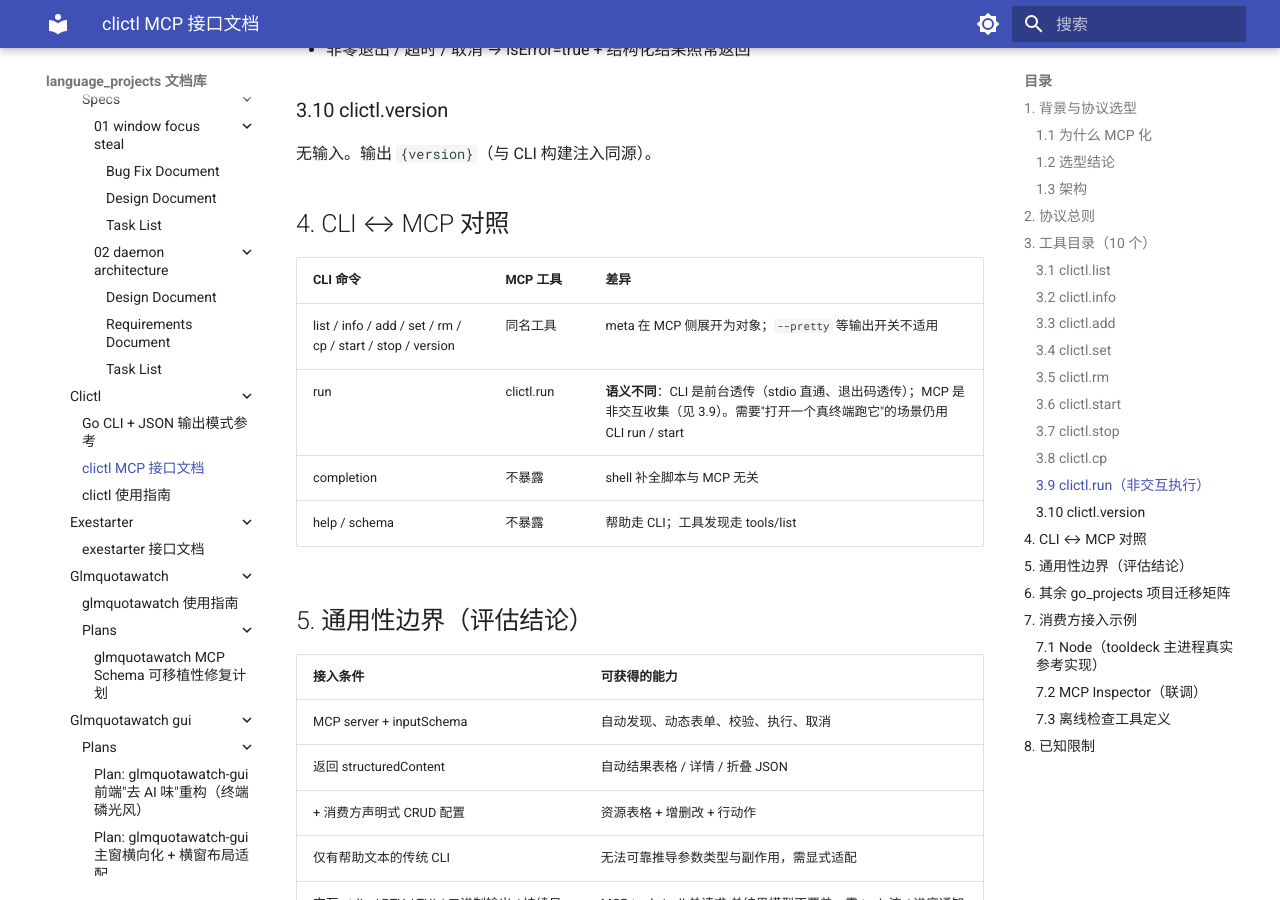
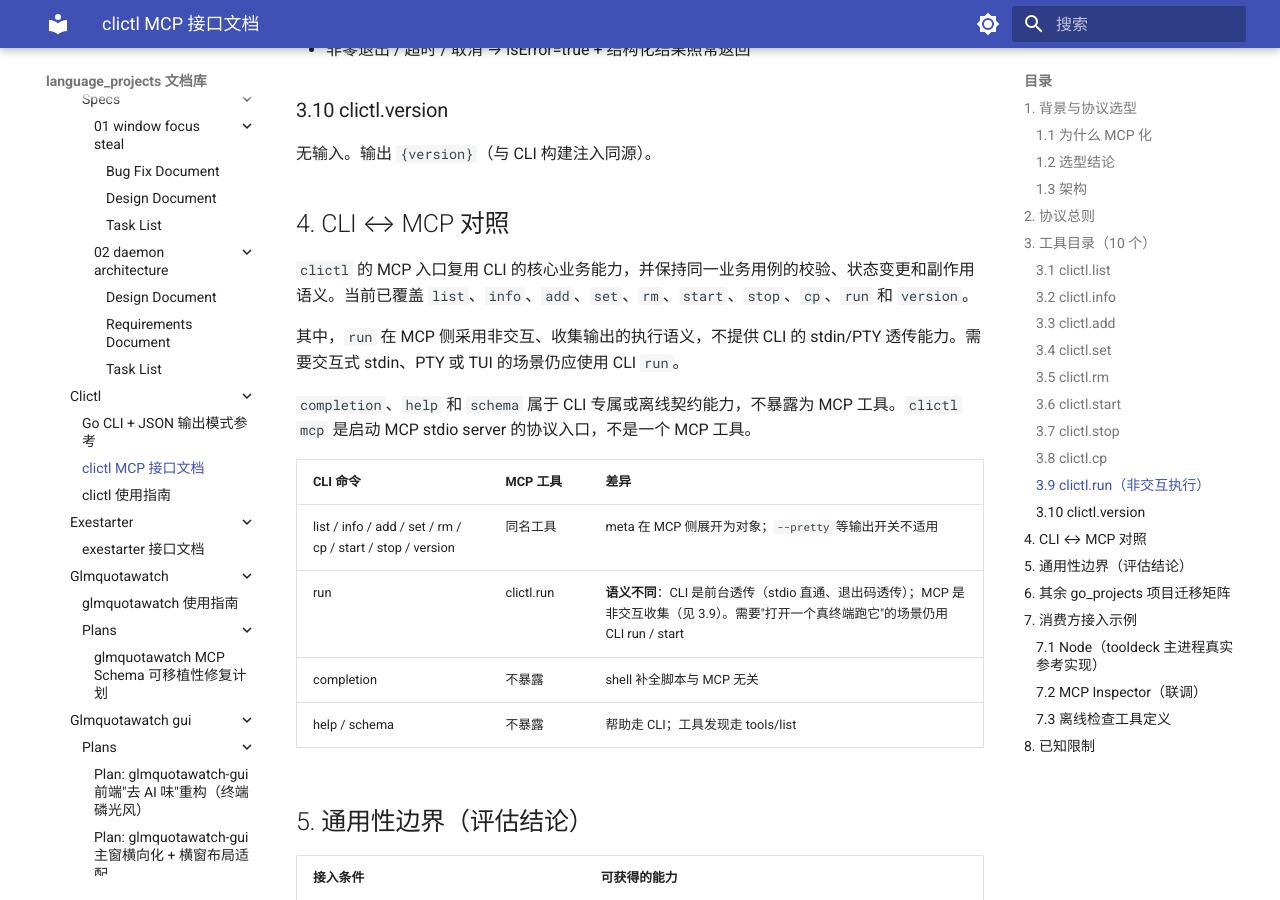
Before and after one commit to shihao-hub/td-language_projects, an MkDocs documentation site: the page built from docs/projects/go_projects/clictl/MCP 接口文档.md, in a window 1280 px wide and 900 px high, scrolled down 4586 px. Built offline with MkDocs 1.6.1 and Material for MkDocs 9.7.7, drawn with Linux system fonts in a browser that asks for light colours.

Commit message:
docs: 补充 clictl MCP 能力对齐说明

```diff
--- a/docs/projects/go_projects/clictl/MCP 接口文档.md
+++ b/docs/projects/go_projects/clictl/MCP 接口文档.md
@@ -150,6 +150,12 @@ isError=true 但结果完整**。无活实例幂等成功。
 
 ## 4. CLI ↔ MCP 对照
 
+`clictl` 的 MCP 入口复用 CLI 的核心业务能力，并保持同一业务用例的校验、状态变更和副作用语义。当前已覆盖 `list`、`info`、`add`、`set`、`rm`、`start`、`stop`、`cp`、`run` 和 `version`。
+
+其中，`run` 在 MCP 侧采用非交互、收集输出的执行语义，不提供 CLI 的 stdin/PTY 透传能力。需要交互式 stdin、PTY 或 TUI 的场景仍应使用 CLI `run`。
+
+`completion`、`help` 和 `schema` 属于 CLI 专属或离线契约能力，不暴露为 MCP 工具。`clictl mcp` 是启动 MCP stdio server 的协议入口，不是一个 MCP 工具。
+
 | CLI 命令 | MCP 工具 | 差异 |
 |---|---|---|
 | list / info / add / set / rm / cp / start / stop / version | 同名工具 | meta 在 MCP 侧展开为对象；`--pretty` 等输出开关不适用 |
```
